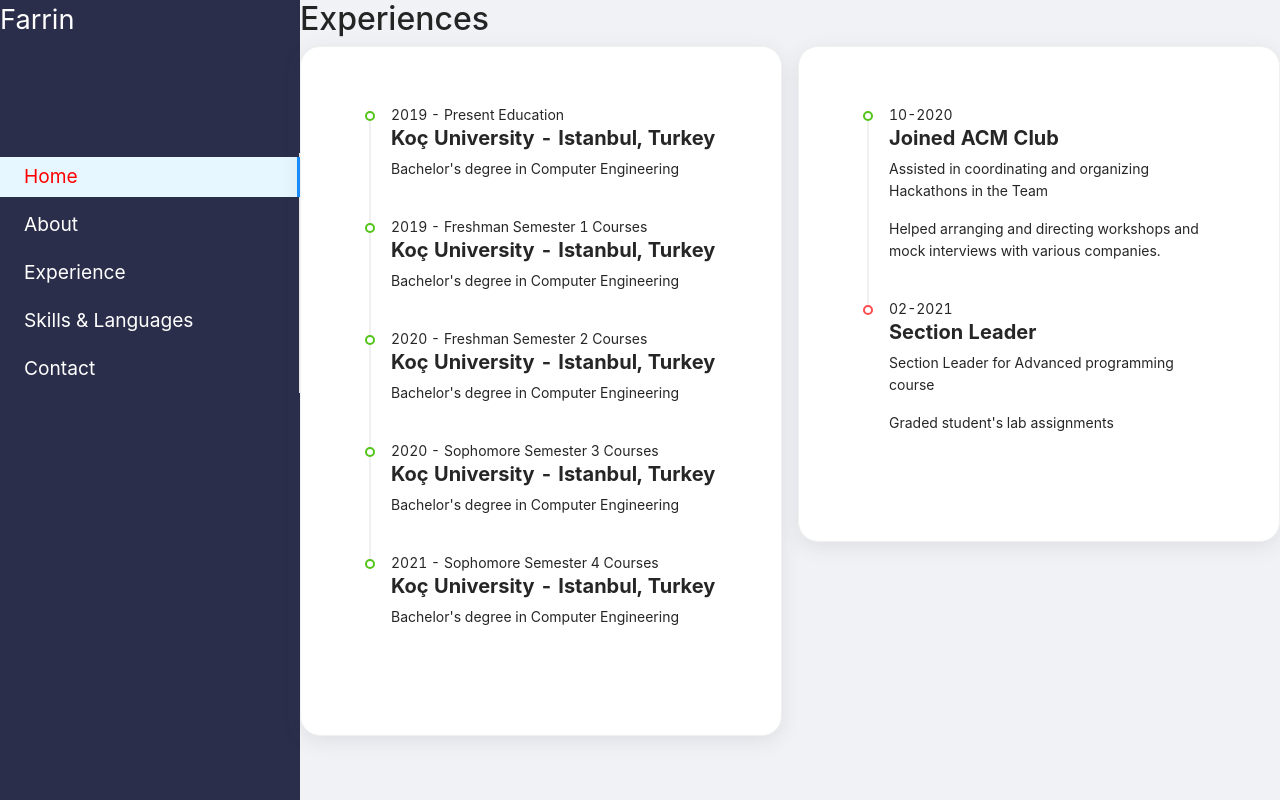
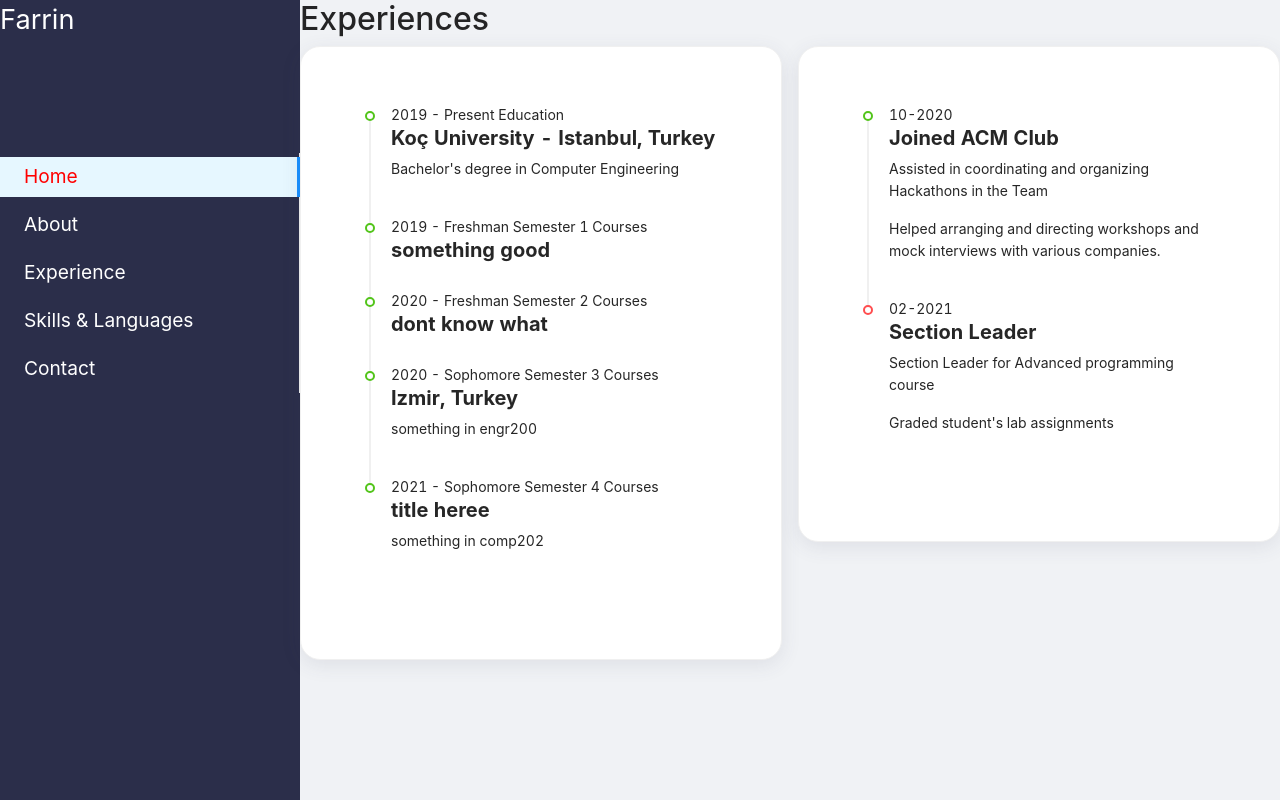
Before and after one commit to farrinfedra/farrin-portfolio, a Next.js app: page /Experience in a window 1280 px wide. Built offline with nearby package versions, Linux system fonts and the light colour scheme.

Commit message:
removed redundencies

```diff
--- a/Components/PagesX/SkillCard.js
+++ b/Components/PagesX/SkillCard.js
@@ -8,7 +8,6 @@
 		return (
 			<Col sm={24} md={12} lg={8} key={i}>
 				<Card className="skill-card__info" title={`${title.titleIdx}   ${title.titleText}`}>
-					Test
 				</Card>
 			</Col>
 		)
--- a/pages/Experience.js
+++ b/pages/Experience.js
@@ -25,26 +25,26 @@
 									<Timeline.Item color="green">
 										2019 - Freshman
 										Semester 1 Courses
-										<h5 style={{fontWeight: 'bold'}}>Koç University - Istanbul, Turkey</h5>
-										<p>Bachelor's degree in Computer Engineering</p>
+										<h5 style={{fontWeight: 'bold'}}>something good </h5>
+
 									</Timeline.Item>
 									<Timeline.Item color="green">
 										2020 - Freshman
 										Semester 2 Courses
-										<h5 style={{fontWeight: 'bold'}}>Koç University - Istanbul, Turkey</h5>
-										<p>Bachelor's degree in Computer Engineering</p>
+										<h5 style={{fontWeight: 'bold'}}>dont know what </h5>
+
 									</Timeline.Item>
 									<Timeline.Item color="green">
 										2020 - Sophomore
 										Semester 3 Courses
-										<h5 style={{fontWeight: 'bold'}}>Koç University - Istanbul, Turkey</h5>
-										<p>Bachelor's degree in Computer Engineering</p>
+										<h5 style={{fontWeight: 'bold'}}>Izmir, Turkey</h5>
+										<p>something in engr200</p>
 									</Timeline.Item>
 									<Timeline.Item color="green">
 										2021 - Sophomore
 										Semester 4 Courses
-										<h5 style={{fontWeight: 'bold'}}>Koç University - Istanbul, Turkey</h5>
-										<p>Bachelor's degree in Computer Engineering</p>
+										<h5 style={{fontWeight: 'bold'}}>title heree</h5>
+										<p>something in comp202</p>
 									</Timeline.Item>
 
 								</Timeline>
--- a/pages/Skills.js
+++ b/pages/Skills.js
@@ -126,9 +126,9 @@
 				</div>
 			</TabPane>
 			<TabPane tab={<div className="parent"><span className="hover hover-1">Courses</span></div>} key="3">
-				<p>Content of Tab Pane 3</p>
-				<p>Content of Tab Pane 3</p>
-				<p>Content of Tab Pane 3</p>
+				<p>There are poeple leaving here</p>
+				<p>3 AM mind</p>
+				{/*<p>Content of Tab Pane 3</p>*/}
 			</TabPane>
 		</Tabs>
 
```
